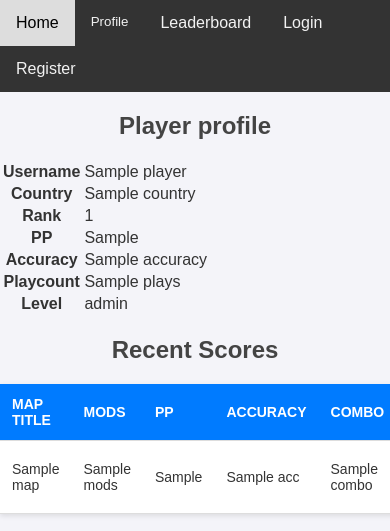
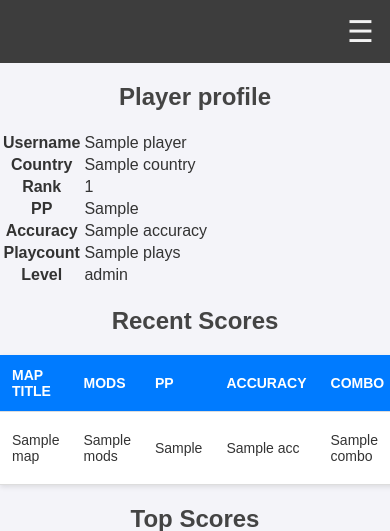
Before and after one commit to unclem2/osudroid-rx-server, a Python web app: template templates/profile.jinja in a window 390 px wide; the page is wider, and only the part inside the window is pictured. Shown: the top 531 px of that part. Run offline with Jinja, Linux system fonts and the light colour scheme; the template is opened without the code that fills it: most values are stand-ins (such as "Sample title", 1, 10 or a date in 2020).

Commit message:
Improve base.html

```diff
--- a/templates/base.html
+++ b/templates/base.html
@@ -3,31 +3,32 @@
 <head>
     <meta charset="UTF-8">
     <title>{% block title %}My Website{% endblock %}</title>
+    <meta name="viewport" content="width=device-width, initial-scale=1.0">
+    <link rel="stylesheet" href="https://cdnjs.cloudflare.com/ajax/libs/font-awesome/6.0.0-beta3/css/all.min.css">
     <style>
         body {
             font-family: Arial, sans-serif;
             margin: 0;
             padding: 0;
-            background-color: #f0f0f0;
+            background-color: #e0e0e0;
         }
         .menu {
-            background-color: #333;
+            background-color: #3d3d3d;
             overflow: hidden;
         }
         .menu a, .dropbtn {
-            float: left;
             display: block;
             color: #f2f2f2;
             text-align: center;
             padding: 14px 16px;
             text-decoration: none;
+            font-size: 16px;
         }
         .menu a:hover, .dropdown:hover .dropbtn {
             background-color: #ddd;
             color: black;
         }
         .dropdown {
-            float: left;
             overflow: hidden;
         }
         .dropdown .dropbtn {
@@ -57,18 +58,54 @@
         .dropdown-content a:hover {
             background-color: #ddd;
         }
-        .dropdown:hover .dropdown-content {
-            display: block;
+
+        .hamburger {
+            display: none;
+            font-size: 30px;
+            padding: 14px 16px;
+            cursor: pointer;
+            color: #f2f2f2;
+        }
+
+        .dropbtn:after {
+            content: ' ▼';
+            font-size: 0.8em;
+        }
+
+        @media (max-width: 600px) {
+            .menu a, .dropbtn, .dropdown-content {
+                display: none;
+                float: none;
+                width: 100%;
+                text-align: left;
+            }
+            .hamburger {
+                display: block;
+                float: right;
+            }
+            .menu .spacer {
+                display: none;
+            }
+        }
+
+        @media (min-width: 601px) {
+            .dropdown:hover .dropdown-content {
+                display: block;
+            }
+            .menu a {
+                float: left;
+            }
+            .dropdown-content {
+                position: absolute;
+            }
         }
     </style>
 </head>
 <body>
     <div class="menu">
-        <a href="/">Home</a>
+        <a href="/"><i class="fas fa-home"></i> Home</a>
         <div class="dropdown">
-            <button class="dropbtn">Profile
-                <i class="fa fa-caret-down"></i>
-            </button>
+            <button class="dropbtn">Profile</button>
             <div class="dropdown-content">
                 <a href="/user/profile.php">Profile</a>
                 <a href="/user/set_avatar.php">Set Avatar</a>
@@ -80,9 +117,48 @@
         <a href="/user/web_login.php">Login</a>
         <a href="/api/register.php">Register</a>
         <!-- Add more menu items as needed -->
+        <span class="hamburger">&#9776;</span>
     </div>
     <div class="content">
         {% block content %}{% endblock %}
     </div>
+    <script>
+        const hamburger = document.querySelector('.hamburger');
+        const menuItems = document.querySelectorAll('.menu a, .dropdown .dropbtn');
+        const dropdownContents = document.querySelectorAll('.dropdown-content');
+
+        hamburger.addEventListener('click', () => {
+            menuItems.forEach(item => {
+                item.style.display = item.style.display === 'block' ? 'none' : 'block';
+            });
+        });
+
+        const dropdownButtons = document.querySelectorAll('.dropdown .dropbtn');
+        dropdownButtons.forEach(btn => {
+            btn.addEventListener('click', (e) => {
+                if (window.innerWidth <= 600) {
+                    e.preventDefault();
+                    const dropdownContent = e.target.nextElementSibling;
+                    dropdownContent.style.display = dropdownContent.style.display === 'block' ? 'none' : 'block';
+                }
+            });
+        });
+
+        window.addEventListener('resize', () => {
+            if (window.innerWidth > 600) {
+                menuItems.forEach(item => item.style.display = 'block');
+                dropdownContents.forEach(content => content.style.display = 'none');
+            } else {
+                menuItems.forEach(item => item.style.display = 'none');
+            }
+        });
+
+        document.addEventListener('click', (event) => {
+            if (window.innerWidth <= 600 && !event.target.closest('.menu')) {
+                menuItems.forEach(item => item.style.display = 'none');
+                dropdownContents.forEach(content => content.style.display = 'none');
+            }
+        });
+    </script>
 </body>
 </html>
```
